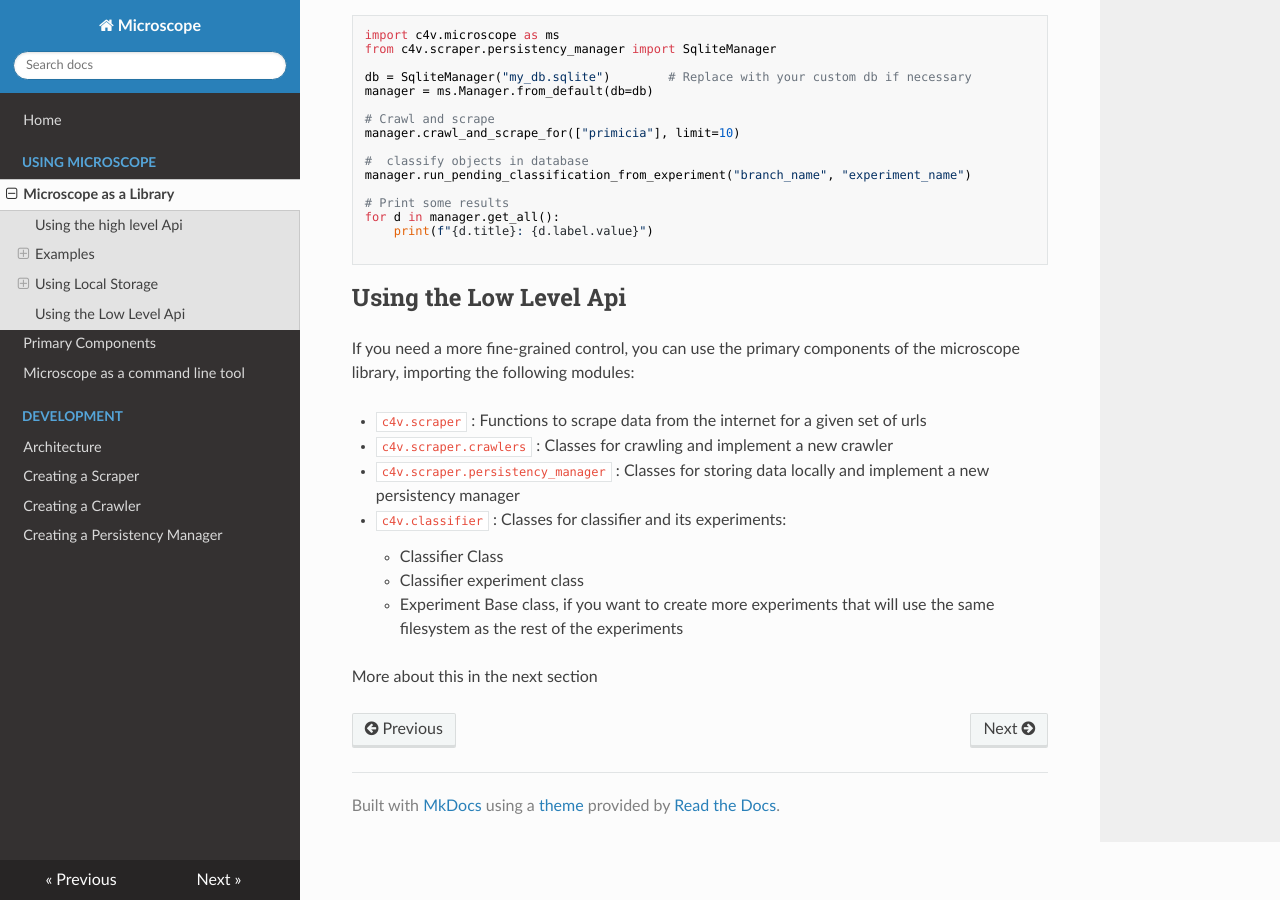
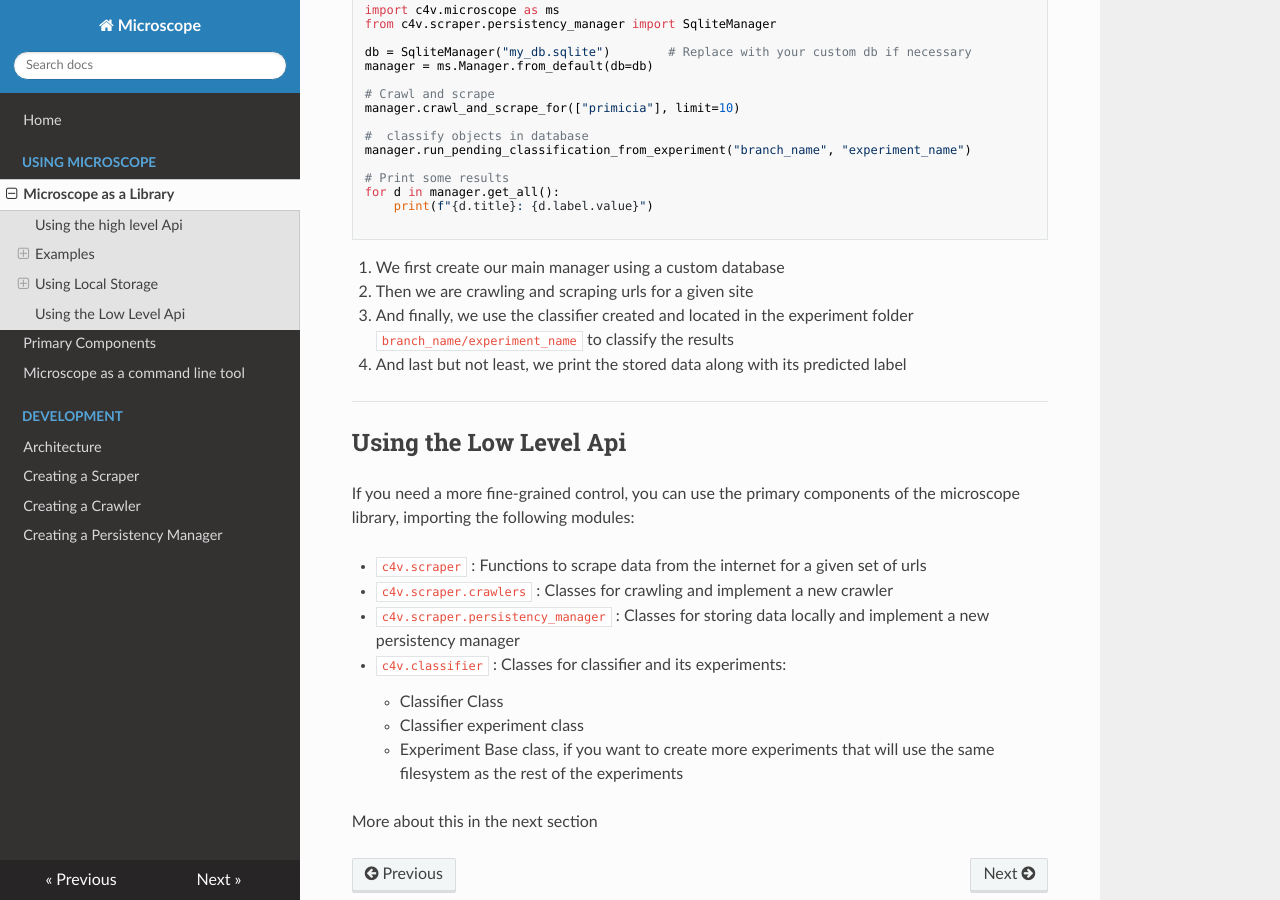
Before and after one commit to code-for-venezuela/c4v-py, an MkDocs documentation site: the page built from docs/docs/usage/microscope-as-a-library.md, in a window 1280 px wide and 900 px high, scrolled down 3956 px. Built offline with MkDocs 1.6.1, drawn with Linux system fonts in a browser that asks for light colours; nearby versions of some CDN libraries.

Commit message:
added more information in the common workflow example

````diff
--- a/docs/docs/usage/microscope-as-a-library.md
+++ b/docs/docs/usage/microscope-as-a-library.md
@@ -193,7 +193,6 @@ print("after: ", (end - start).total_seconds()) #  1.7e-05s, retrieved from loca
 
 
 
----
 ### Common workflow
 A common workflow for the library looks like this:
 ```python
@@ -214,6 +213,12 @@ for d in manager.get_all():
     print(f"{d.title}: {d.label.value}")
 
 ```
+1. We first create our main manager using a custom database
+2. Then we are crawling and scraping urls for a given site
+3. And finally, we use the classifier created and located in the experiment folder `branch_name/experiment_name` to classify the results
+4. And last but not least, we print the stored data along with its predicted label
+
+---
 ## Using the Low Level Api
 If you need a more fine-grained control, you can use the primary components of the microscope library, importing the following
 modules:
````
